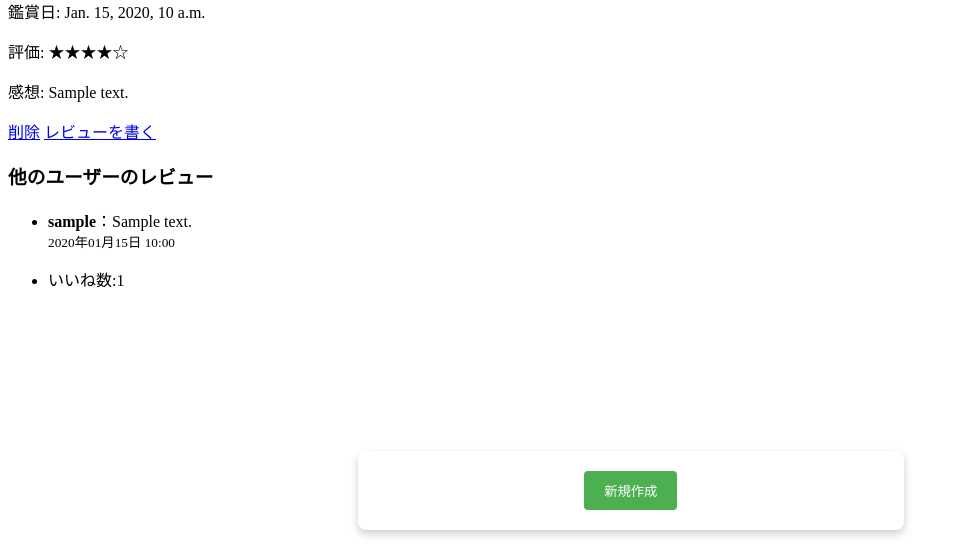
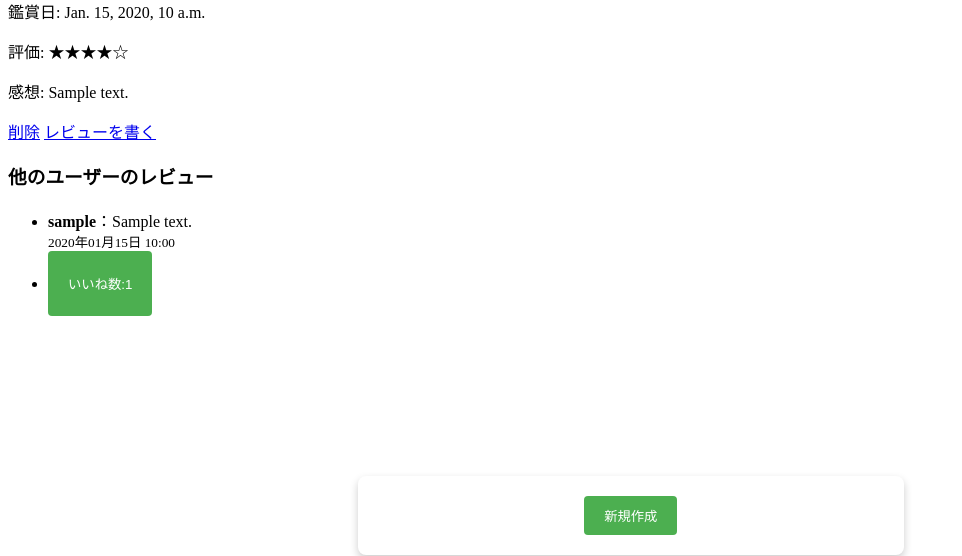
Before and after one commit to INswon/MovieChallenge, a Django app: template templates/movies/movie_record_detail.html in a window 1280 px wide. Shown: the part 835-1391 px from the top of the page, without its empty margins (0-962 px from the left). Run offline with Django 5.2, Linux system fonts and the light colour scheme; the template is opened without the code that fills it: most values are stand-ins (such as "Sample title", 1, 10 or a date in 2020); grey boxes marked "Sample" are stand-in pictures.

Commit message:
feat: レビューの「いいね」ボタンを追加
- いいねを押すためのボタンを追加し、POSTで「いいね」機能を実装
- 「いいね数」の表示を維持しつつ、ボタンと合わせて表示

```diff
--- a/templates/movies/movie_record_detail.html
+++ b/templates/movies/movie_record_detail.html
@@ -71,6 +71,10 @@
                 <small>{{ review.created_at|date:"Y年m月d日 H:i" }}</small>
             </li>
             <li>
+                <form method="POST" action="{% url 'movies:review_like' review.pk %}">
+                     {% csrf_token %}
+                     <button type="submit" class="btn btn-outline-primary btn-sm">
+                </form>
                 <p>いいね数:{{ review.like_count }}</p>
             </li>
             {% endfor %}
```
